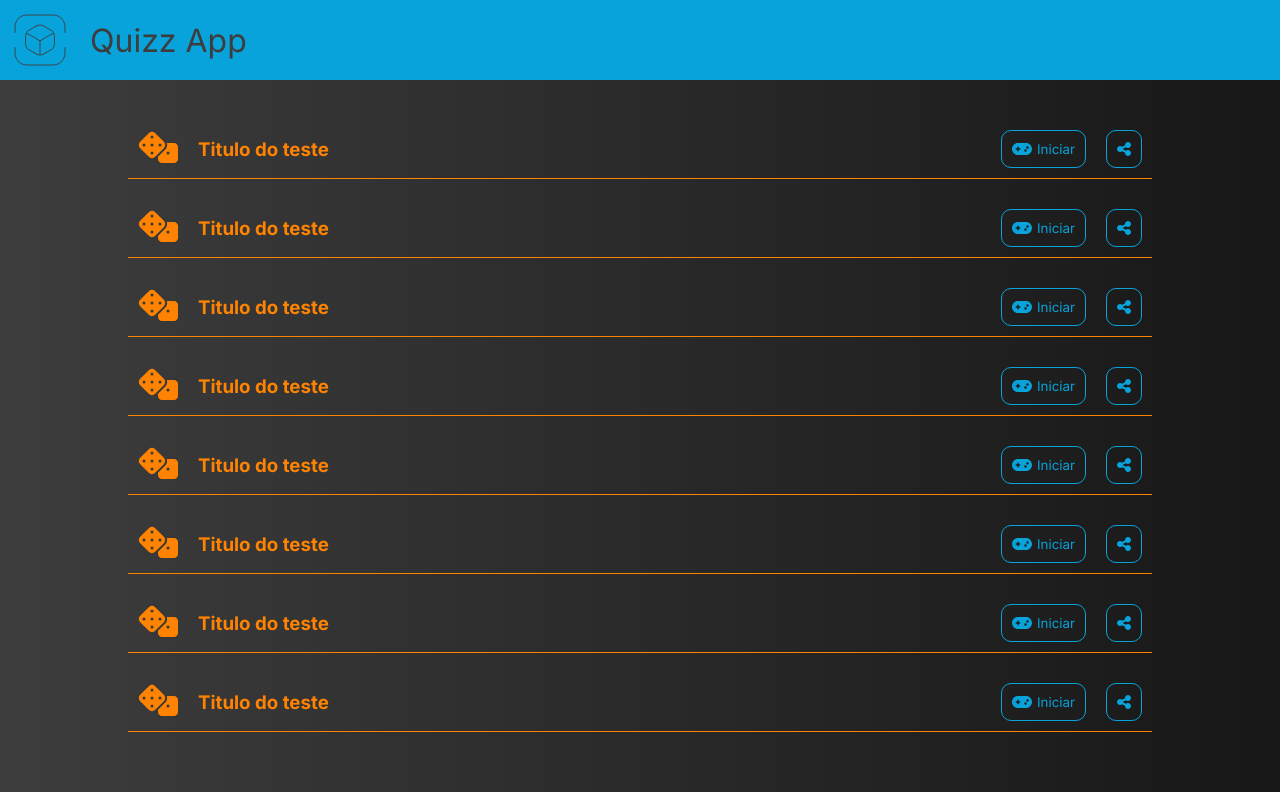
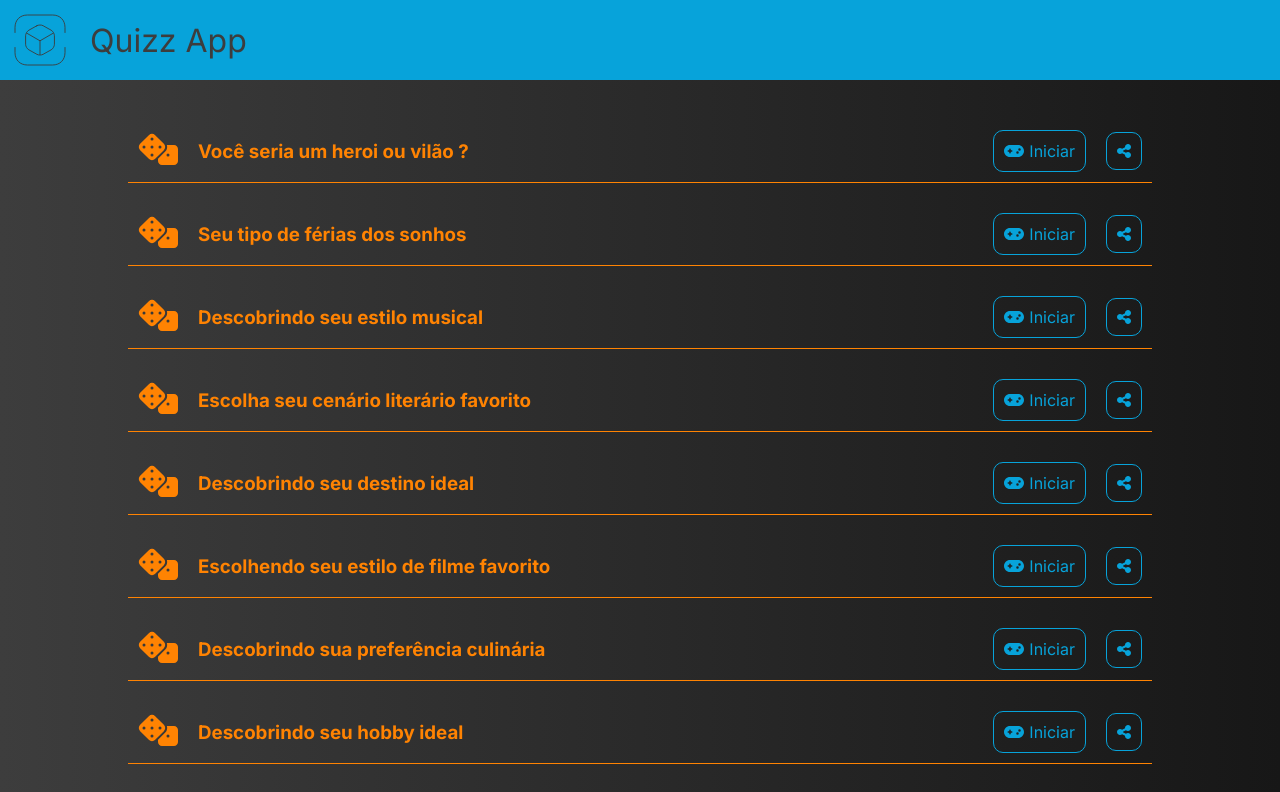
Before and after one commit to geisabitt/quizz-app, an Angular app: page / in a window 1280 px wide. Shown: the top 792 px of the page. Built offline with nearby package versions, Linux system fonts and the light colour scheme.

Commit message:
feat: dynamically populating data in the quiz list

```diff
--- a/src/app/components/quizz-list/quizz-list.component.html
+++ b/src/app/components/quizz-list/quizz-list.component.html
@@ -1,83 +1,15 @@
 <section class="container-list-quizz">
   <div class="list-quizz-menu">
-    <div class="list-quizz-item">
+    <div *ngFor="let quiz of quizzes" class="list-quizz-item">
       <div class="list-quizz-description">
         <span><img src="../../../assets/img/dice-solid-accent.svg" alt="logo"></span>
-        <h3>Titulo do teste</h3>
+        <h3> {{quiz.title}} </h3>
       </div>
       <div class="list-quizz-buttons">
-        <button><img src="../../../assets/img/gamepad-solid.svg" alt="Iniciar teste">Iniciar</button>
-        <button><img src="../../../assets/img/share-nodes-solid.svg" alt="share, compartilhar"></button>
-      </div>
-    </div>
-    <div class="list-quizz-item">
-      <div class="list-quizz-description">
-        <span><img src="../../../assets/img/dice-solid-accent.svg" alt="logo"></span>
-        <h3>Titulo do teste</h3>
-      </div>
-      <div class="list-quizz-buttons">
-        <button><img src="../../../assets/img/gamepad-solid.svg" alt="Iniciar teste">Iniciar</button>
-        <button><img src="../../../assets/img/share-nodes-solid.svg" alt="share, compartilhar"></button>
-      </div>
-    </div>
-    <div class="list-quizz-item">
-      <div class="list-quizz-description">
-        <span><img src="../../../assets/img/dice-solid-accent.svg" alt="logo"></span>
-        <h3>Titulo do teste</h3>
-      </div>
-      <div class="list-quizz-buttons">
-        <button><img src="../../../assets/img/gamepad-solid.svg" alt="Iniciar teste">Iniciar</button>
-        <button><img src="../../../assets/img/share-nodes-solid.svg" alt="share, compartilhar"></button>
-      </div>
-    </div>
-    <div class="list-quizz-item">
-      <div class="list-quizz-description">
-        <span><img src="../../../assets/img/dice-solid-accent.svg" alt="logo"></span>
-        <h3>Titulo do teste</h3>
-      </div>
-      <div class="list-quizz-buttons">
-        <button><img src="../../../assets/img/gamepad-solid.svg" alt="Iniciar teste">Iniciar</button>
-        <button><img src="../../../assets/img/share-nodes-solid.svg" alt="share, compartilhar"></button>
-      </div>
-    </div>
-    <div class="list-quizz-item">
-      <div class="list-quizz-description">
-        <span><img src="../../../assets/img/dice-solid-accent.svg" alt="logo"></span>
-        <h3>Titulo do teste</h3>
-      </div>
-      <div class="list-quizz-buttons">
-        <button><img src="../../../assets/img/gamepad-solid.svg" alt="Iniciar teste">Iniciar</button>
-        <button><img src="../../../assets/img/share-nodes-solid.svg" alt="share, compartilhar"></button>
-      </div>
-    </div>
-    <div class="list-quizz-item">
-      <div class="list-quizz-description">
-        <span><img src="../../../assets/img/dice-solid-accent.svg" alt="logo"></span>
-        <h3>Titulo do teste</h3>
-      </div>
-      <div class="list-quizz-buttons">
-        <button><img src="../../../assets/img/gamepad-solid.svg" alt="Iniciar teste">Iniciar</button>
-        <button><img src="../../../assets/img/share-nodes-solid.svg" alt="share, compartilhar"></button>
-      </div>
-    </div>
-    <div class="list-quizz-item">
-      <div class="list-quizz-description">
-        <span><img src="../../../assets/img/dice-solid-accent.svg" alt="logo"></span>
-        <h3>Titulo do teste</h3>
-      </div>
-      <div class="list-quizz-buttons">
-        <button><img src="../../../assets/img/gamepad-solid.svg" alt="Iniciar teste">Iniciar</button>
-        <button><img src="../../../assets/img/share-nodes-solid.svg" alt="share, compartilhar"></button>
-      </div>
-    </div>
-    <div class="list-quizz-item">
-      <div class="list-quizz-description">
-        <span><img src="../../../assets/img/dice-solid-accent.svg" alt="logo"></span>
-        <h3>Titulo do teste</h3>
-      </div>
-      <div class="list-quizz-buttons">
-        <button><img src="../../../assets/img/gamepad-solid.svg" alt="Iniciar teste">Iniciar</button>
-        <button><img src="../../../assets/img/share-nodes-solid.svg" alt="share, compartilhar"></button>
+        <a [routerLink]="['quizz',quiz.id]">
+          <img src="../../../assets/img/gamepad-solid.svg" alt="Iniciar teste">Iniciar
+        </a>
+        <a><img src="../../../assets/img/share-nodes-solid.svg" alt="share, compartilhar"></a>
       </div>
     </div>
   </div>
--- a/src/app/components/quizz-list/quizz-list.component.scss
+++ b/src/app/components/quizz-list/quizz-list.component.scss
@@ -29,7 +29,7 @@
   width: 100%;
   border-bottom: 1px solid var(--color-accent);
 }
-.list-quizz-buttons button {
+.list-quizz-buttons a {
   display: flex;
   align-items: center;
   gap: 5px;
--- a/src/app/components/quizz-list/quizz-list.component.ts
+++ b/src/app/components/quizz-list/quizz-list.component.ts
@@ -1,10 +1,17 @@
 import { Component } from '@angular/core';
+
+import quizz_questions from '../../../assets/data/quizz_questions.json';
+import { Quiz } from '../types/quiz';
 
 @Component({
   selector: 'app-quizz-list',
   templateUrl: './quizz-list.component.html',
-  styleUrls: ['./quizz-list.component.scss']
+  styleUrls: ['./quizz-list.component.scss'],
 })
 export class QuizzListComponent {
+  quizzes: Quiz[] = [];
 
+  constructor() {
+    this.quizzes = quizz_questions as Quiz[];
+  }
 }
--- a/src/app/components/quizz/quizz.component.ts
+++ b/src/app/components/quizz/quizz.component.ts
@@ -12,7 +12,7 @@ import { Option, Question, Quiz } from '../types/quiz';
 export class QuizzComponent {
   // TODO: Create a route for the quiz
   // TODO: Create a page with the list of quizzes
-  private id: string | null = ''; // TODO: Get the ID dynamically
+  id: string | null = '';
   title: string = '';
   questions: Question[] = [];
   options: Option[] = [];
--- a/src/styles.scss
+++ b/src/styles.scss
@@ -13,6 +13,7 @@
   list-style: none;
   color: var(--color-ligth);
   font-family: "Inter", Arial, Helvetica, sans-serif;
+  text-decoration: none;
 }
 body {
   background: linear-gradient(
```
Also changed, not shown: src/assets/img/rotate-left-solid.svg (added).
